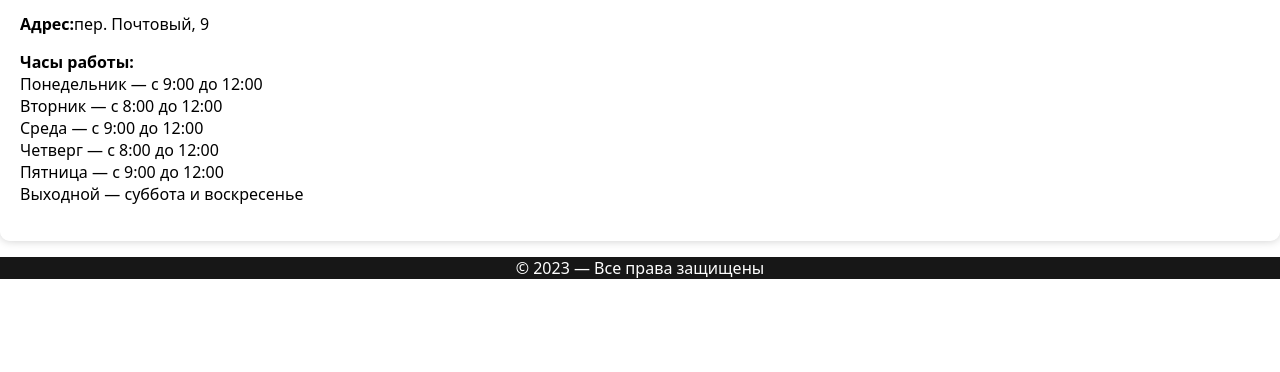
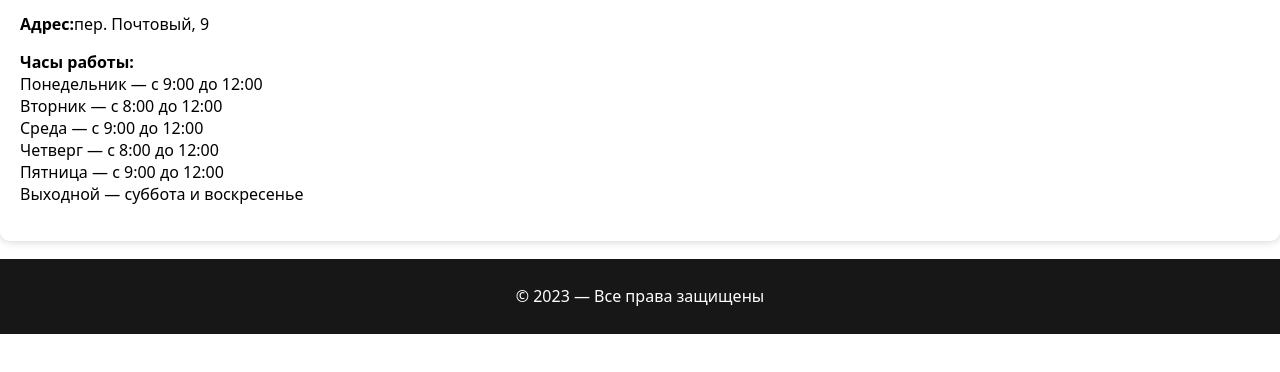
Before and after one commit to damshke/clinic_site, a plain HTML site: page pages/contact.html in a window 1280 px wide. Shown: the part 178-550 px from the top of the page. Drawn offline with Linux system fonts and the light colour scheme.

Commit message:
fix footer

```diff
--- a/css/contact.css
+++ b/css/contact.css
@@ -66,7 +66,13 @@ header {
 /* footer */
 
 footer {
+    position: relative;
+    width: 100%;
     background-color: #171717;
     text-align: center;
     color: white;
+    height: 100%;
+    bottom: -18px;
+    height: 55px;
+    padding: 10px 0px;
 }
--- a/css/main.css
+++ b/css/main.css
@@ -5,9 +5,16 @@ body {
     margin-top: -8px;
     margin-left: 0px;
     margin-right: 0px;
-    padding: 0 calc(20px - (100vw - 100%)) 0 0;
+    background-color: #f2f2f2;
 }
 
+main {
+    min-height: calc(100vh - 80px);
+}
+
+html {
+    overflow-y: scroll;
+}
 
 /* navigation styles */
 
@@ -33,7 +40,7 @@ a {
 }
 
 .link {
-   color: #2d801b;
+    color: #2d801b;
 }
 
 a:hover {
@@ -50,8 +57,10 @@ header {
 }
 
 header.scroll {
-    background-color: rgba(255, 255, 255, 1); /* Fully opaque background when scrolling down */
-    box-shadow: 0 4px 6px rgba(0, 0, 0, 0.1); /* Add a subtle shadow effect */
+    background-color: rgba(255, 255, 255, 1);
+    /* Fully opaque background when scrolling down */
+    box-shadow: 0 4px 6px rgba(0, 0, 0, 0.1);
+    /* Add a subtle shadow effect */
 }
 
 /* section #1: about us */
@@ -73,6 +82,10 @@ button {
     border: none;
     margin-top: 60px;
     margin-left: 100px;
+}
+
+button:hover {
+    background-color: #4dc931;
 }
 
 .info {
@@ -113,10 +126,6 @@ section {
     background-color: #f2f2f2;
     margin-top: 50px;
 }
-
-/* section #2: workers */
-/* TO DO: */
-/* 1. установить список работников по левому краю */
 
 .workers {
     display: flex;
@@ -177,10 +186,13 @@ h3 {
 1. сделать одинаковый футер на всех страницах */
 
 footer {
-    position: fixed;
-    bottom: 0;
+    position: relative;
     width: 100%;
     background-color: #171717;
     text-align: center;
     color: white;
+    height: 100%;
+    bottom: -18px;
+    height: 55px;
+    padding: 10px 0px;
 }
--- a/css/services.css
+++ b/css/services.css
@@ -10,7 +10,6 @@ body {
 html {
     overflow-y: scroll;
 }
-
 
 /* navigation styles */
 
@@ -86,6 +85,8 @@ h1 {
     margin-bottom: 20px;
     margin-right: 10px;
     box-sizing: border-box;
+    box-shadow: 0px 3px 3px -2px rgba(0,0,0,0.2),0px 3px 4px 0px rgba(0,0,0,0.14),0px 1px 8px 0px rgba(0,0,0,0.12);
+    border-radius: 10px;
 }
 
 .card__section {
@@ -103,10 +104,13 @@ section {
 /* footer */
 
 footer {
-    position: fixed;
-    bottom: 0;
+    position: relative;
     width: 100%;
     background-color: #171717;
     text-align: center;
     color: white;
+    height: 100%;
+    bottom: -18px;
+    height: 55px;
+    padding: 10px 0px;
 }
```
Also changed, not shown: js/mainlogic.js (+15 -17 lines), pages/main.html (+1 -2 lines).
